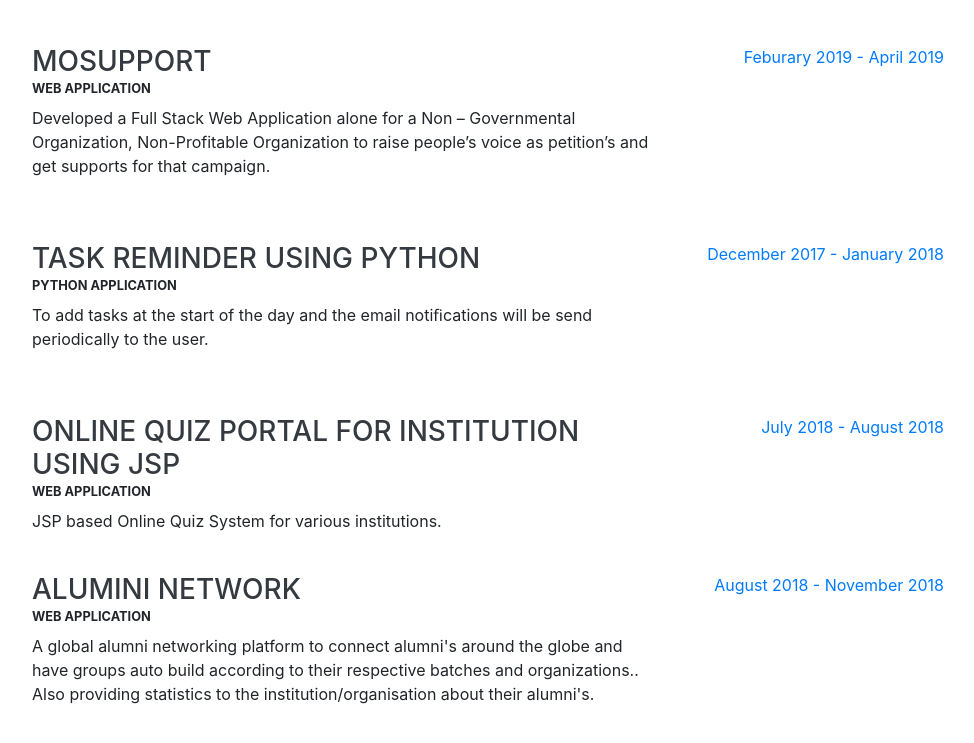
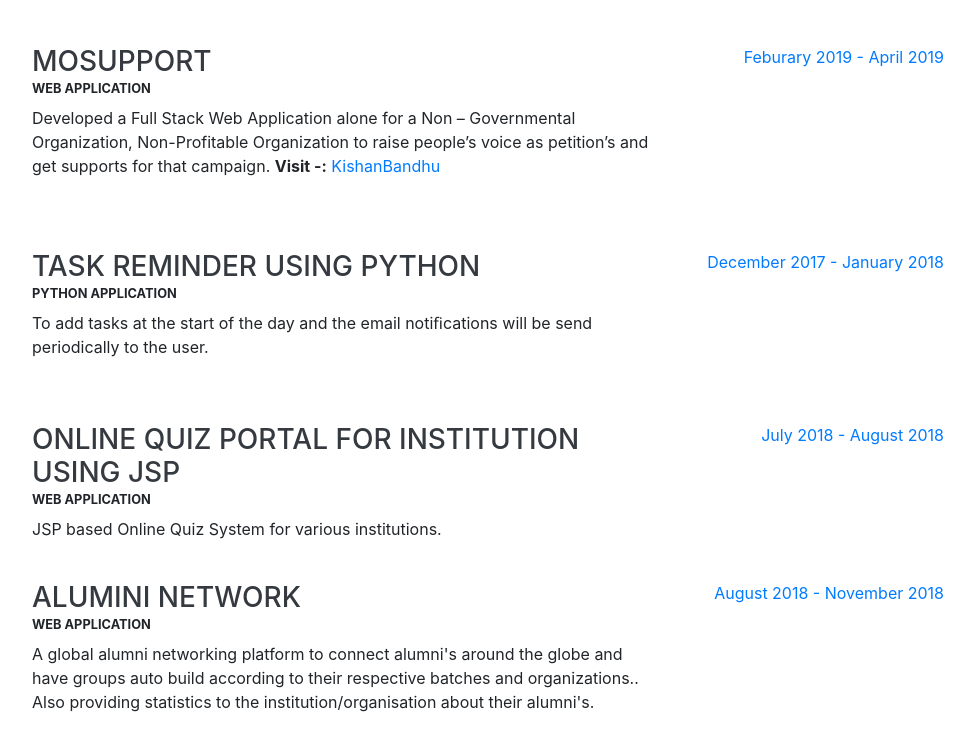
Before and after one commit to meetanubhav/meetanubhav.github.io, a plain HTML site: page index.html in a window 1280 px wide. Shown: the part 1279-2022 px from the top of the page, without its empty margins (288-1262 px from the left). Drawn offline with nearby package versions, Linux system fonts and the light colour scheme; a script that the page names is missing.

Commit message:
Update index.html
added link of mosupport.org

```diff
--- a/index.html
+++ b/index.html
@@ -129,7 +129,10 @@
           <div class="resume-content">
             <h3 class="mb-0">MoSupport</h3>
             <div class="subheading mb-2 font-weight-bold small">Web Application</div>
-            <p>Developed a Full Stack Web Application alone for a Non – Governmental Organization, Non-Profitable Organization to raise people’s voice as petition’s and get supports for that campaign.</p>
+            <p>Developed a Full Stack Web Application alone for a Non – Governmental Organization, Non-Profitable Organization to raise people’s voice as petition’s and get supports for that campaign.
+            <label class="form-label font-weight-bold">Visit -:</label>
+              <a class="" href="mosupport.org">KishanBandhu</a>
+            </p>
           </div>
           <div class="resume-date text-md-right">
             <span class="text-primary">Feburary 2019 - April 2019</span>
```
